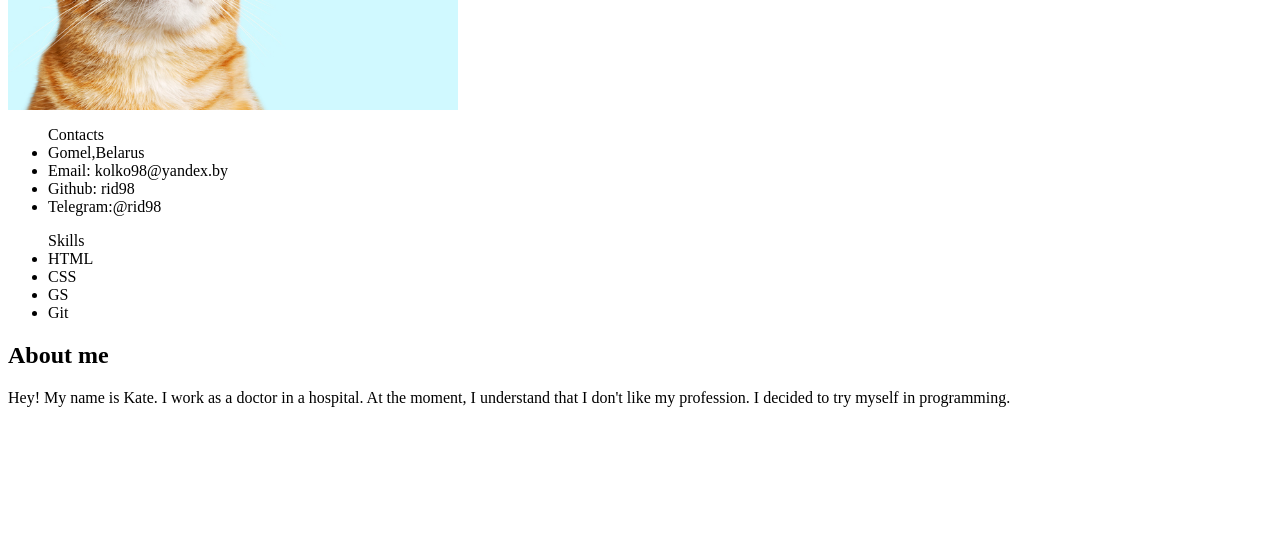
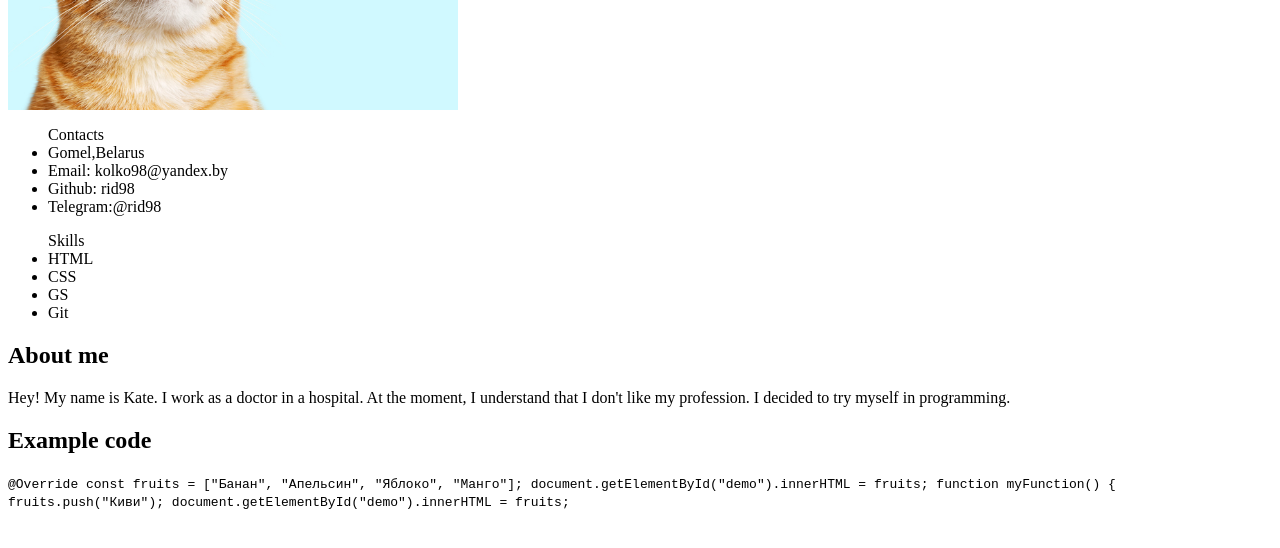
Before and after one commit to rid98/rsschool-cv, a plain HTML site: page index.html in a window 1280 px wide. Shown: the part 198-746 px from the top of the page. Drawn offline with Linux system fonts and the light colour scheme.

Commit message:
feat: add Example code

```diff
--- a/index.html
+++ b/index.html
@@ -27,12 +27,21 @@
             <li> GS</li>
             <li> Git</li>
         </ul>
-    </div>
-    <div>
+     </div>
+     <div>
          <h2> About me </h2>
           <p> Hey! My name is Kate. I work as a doctor in a hospital. At the moment, I understand that I don't like my profession. I decided to try myself in programming.</p>
+     </div>
+     <div>
+        <h2> Example code</h2>
+        <code> @Override
+            const fruits = ["Банан", "Апельсин", "Яблоко", "Манго"];
+            document.getElementById("demo").innerHTML = fruits;
+
+            function myFunction() {
+            fruits.push("Киви");
+            document.getElementById("demo").innerHTML = fruits;</code>
     </div>
-
 
 </body>
 </html>
```
